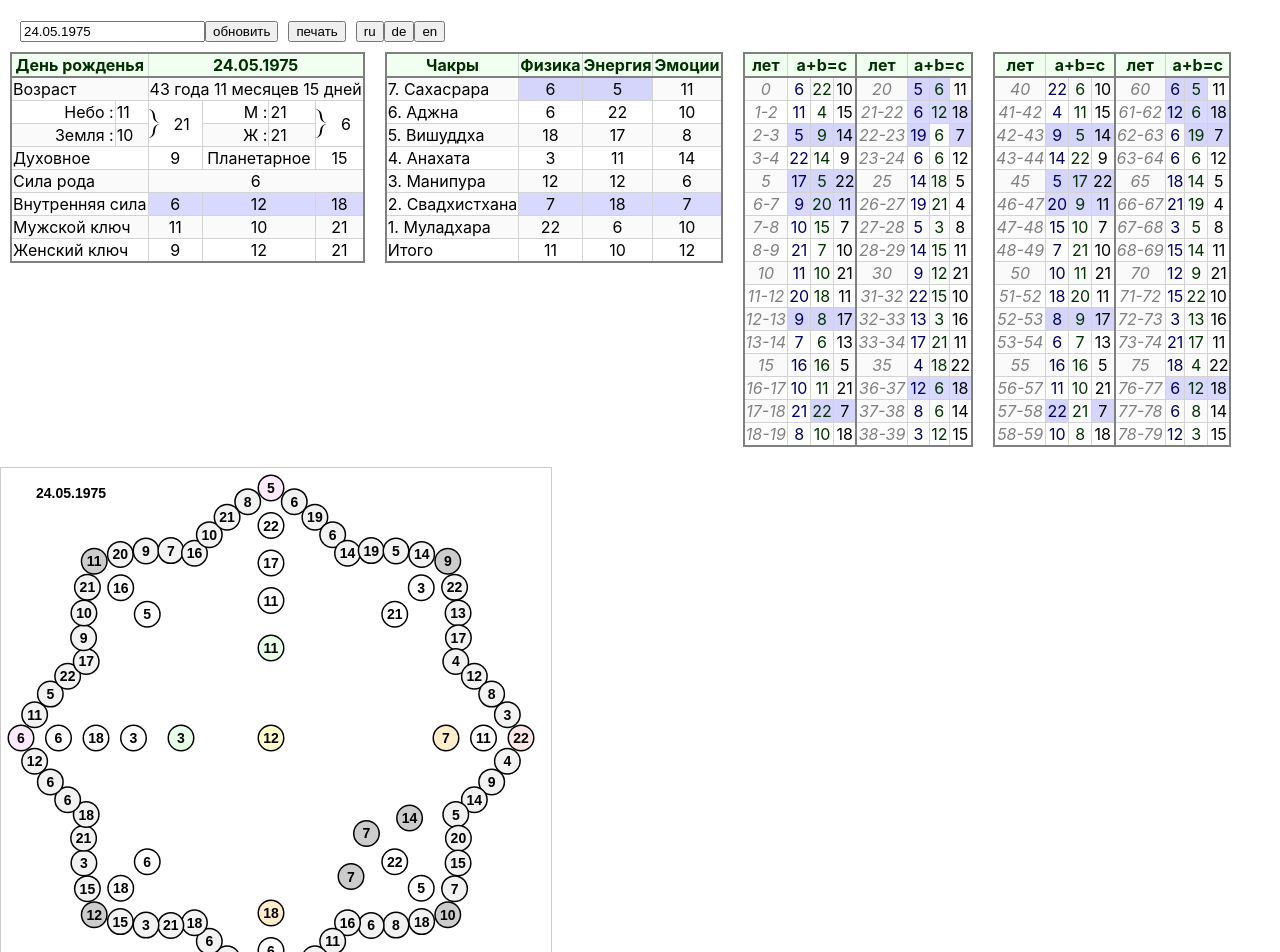
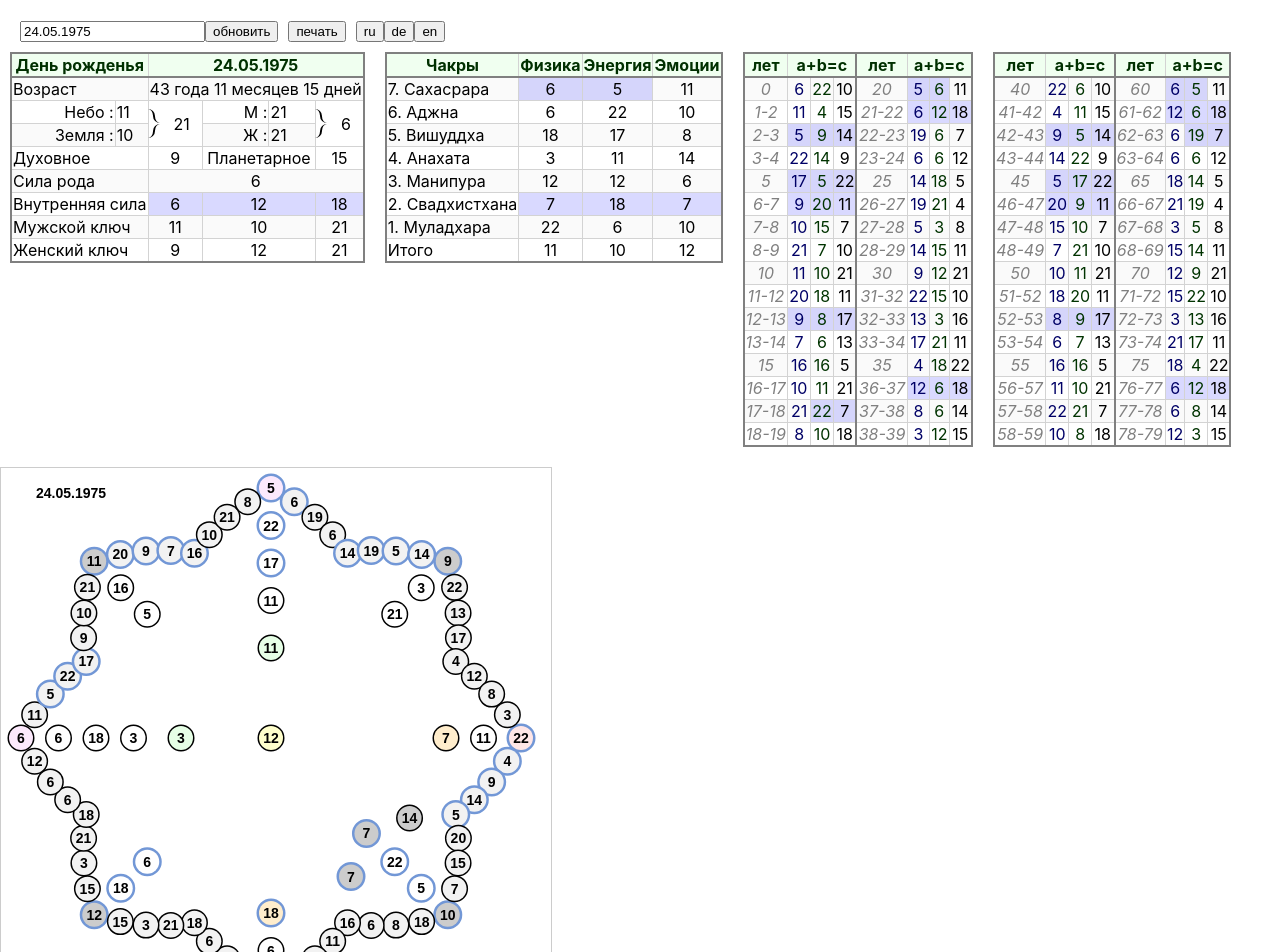
Before and after one commit to MozgOFF215/matrix-calculator, a React (Create React App) app: page / in a window 1280 px wide. Shown: the top 952 px of the page. Built offline with nearby package versions, Linux system fonts and the light colour scheme.

Commit message:
add keys

```diff
--- a/src/Box.js
+++ b/src/Box.js
@@ -1,13 +1,13 @@
 import React, { useCallback } from "react"
-import { dateParse, getPosX, getPosY, solve } from './Utils'
+import { dateParse, getPosX, getPosY, solve, checkKey } from './Utils'
 
-function newNode(name, grad, diam = 500, color = undefined) {
-  let node = { name, x: getPosX(grad, diam), y: getPosY(grad, diam), color }
+function newNode(id, name, grad, diam = 500, color = undefined) {
+  let node = { id, name, x: getPosX(grad, diam), y: getPosY(grad, diam), color }
 
   return node
 }
 
-function newYearsNodes(data, startGrad, endGrad, startDiam, endDiam, color) {
+function newYearsNodes(base, data, startGrad, endGrad, startDiam, endDiam, color) {
   let vertex = data.length
   let gradStep = (endGrad - startGrad) / (vertex + 1)
   let diamStep = (endDiam - startDiam) / (vertex + 1) / 2
@@ -19,64 +19,68 @@ function newYearsNodes(data, startGrad, endGrad, startDiam, endDiam, color) {
     grad += gradStep
     if (i < vertex / 2) diam += diamStep
     else diam -= diamStep
-    result.push(newNode(data[i], grad, diam, color))
+    result.push(newNode(i + 1 + base, data[i], grad, diam, color))
   }
   return result
 }
 
+function i64(id) { return id + 64 }
+function i256(id) { return id + 256 }
+
 function createNodes({ a, b, c, d, e, a1, b1, c1, d1, a2, a3, a4, b2, b3, b4, c2, c3, d2, d3, c4, c41, c42, a12, b12, c12, d12, a13, b13, c13, d13, a04, b04,
   years1, years2, years3, years4, years5, years6, years7, years8 }) {
-  let na = newNode(a, -90, 500, "#fce9fc") // "violet")
-  let nb = newNode(b, 0, 500, "#fce9fc") // "violet")
-  let nc = newNode(c, 90, 500, "#ffe6e6") //"red")
-  let nd = newNode(d, 180, 500, "#ffe6e6") //"red")
 
-  let ne = newNode(e, 0, 0, "#ffffcc") // "yellow")
+  let na = newNode(0, a, -90, 500, "#fce9fc", 0) // "violet")
+  let nb = newNode(16, b, 0, 500, "#fce9fc") // "violet")
+  let nc = newNode(32, c, 90, 500, "#ffe6e6") //"red")
+  let nd = newNode(48, d, 180, 500, "#ffe6e6") //"red")
 
-  let na1 = newNode(a1, -45, 500, "#cccccc") // "gray")
-  let nb1 = newNode(b1, 45, 500, "#cccccc") // "gray")
-  let nc1 = newNode(c1, 90 + 45, 500, "#cccccc") // "gray")
-  let nd1 = newNode(d1, 180 + 45, 500, "#cccccc") // "gray")
+  let ne = newNode(-1, e, 0, 0, "#ffffcc") // "yellow")
 
-  let na2 = newNode(a2, -90, 350)
-  let na3 = newNode(a3, -90, 425)
-  let na4 = newNode(a4, -90, 275)
+  let na1 = newNode(8, a1, -45, 500, "#cccccc") // "gray")
+  let nb1 = newNode(24, b1, 45, 500, "#cccccc") // "gray")
+  let nc1 = newNode(40, c1, 90 + 45, 500, "#cccccc") // "gray")
+  let nd1 = newNode(56, d1, 180 + 45, 500, "#cccccc") // "gray")
 
-  let nb2 = newNode(b2, 0, 350)
-  let nb3 = newNode(b3, 0, 425)
-  let nb4 = newNode(b4, 0, 275)
+  let na2 = newNode(i64(2), a2, -90, 350)
+  let na3 = newNode(i64(1), a3, -90, 425)
+  let na4 = newNode(-1, a4, -90, 275)
 
-  let nc2 = newNode(c2, 90, 350, "#ffedcc")// "orange")
-  let nc3 = newNode(c3, 90, 425)
+  let nb2 = newNode(i64(16 + 2), b2, 0, 350)
+  let nb3 = newNode(i64(16 + 1), b3, 0, 425)
+  let nb4 = newNode(-1, b4, 0, 275)
 
-  let nd2 = newNode(d2, 180, 350, "#ffedcc")// "orange")
-  let nd3 = newNode(d3, 180, 425)
-  let nc4 = newNode(c4, 90 + 45, 270, "#cccccc") // "gray")
-  let nc41 = newNode(c41, 90 + 30, 320, "#cccccc") // "gray")
-  let nc42 = newNode(c42, 180 - 30, 320, "#cccccc") // "gray")
-  let na12 = newNode(a12, -45, 350)
-  let nb12 = newNode(b12, 45, 350)
-  let nc12 = newNode(c12, 90 + 45, 350)
-  let nd12 = newNode(d12, 180 + 45, 350)
-  let na13 = newNode(a13, -45, 425)
-  let nb13 = newNode(b13, 45, 425)
-  let nc13 = newNode(c13, 90 + 45, 425)
-  let nd13 = newNode(d13, 180 + 45, 425)
-  let na04 = newNode(a04, -90, 180, "#e6ffe6") // "green")
-  let nb04 = newNode(b04, 0, 180, "#e6ffe6") // "green")
+  let nc2 = newNode(i64(32 + 2), c2, 90, 350, "#ffedcc")// "orange")
+  let nc3 = newNode(i64(32 + 1), c3, 90, 425)
+
+  let nd2 = newNode(i64(48 + 2), d2, 180, 350, "#ffedcc")// "orange")
+  let nd3 = newNode(i64(48 + 1), d3, 180, 425)
+  let nc4 = newNode(i256(0), c4, 90 + 45, 270, "#cccccc") // "gray")
+  let nc41 = newNode(i256(1), c41, 90 + 30, 320, "#cccccc") // "gray")
+  let nc42 = newNode(i256(2), c42, 180 - 30, 320, "#cccccc") // "gray")
+  let na12 = newNode(i64(8 + 2), a12, -45, 350)
+  let nb12 = newNode(i64(24 + 2), b12, 45, 350)
+  let nc12 = newNode(i64(40 + 2), c12, 90 + 45, 350)
+  let nd12 = newNode(i64(56 + 2), d12, 180 + 45, 350)
+  let na13 = newNode(i64(8 + 1), a13, -45, 425)
+  let nb13 = newNode(i64(24 + 1), b13, 45, 425)
+  let nc13 = newNode(i64(40 + 1), c13, 90 + 45, 425)
+  let nd13 = newNode(i64(56 + 1), d13, 180 + 45, 425)
+  let na04 = newNode(-1, a04, -90, 180, "#e6ffe6") // "green")
+  let nb04 = newNode(-1, b04, 0, 180, "#e6ffe6") // "green")
 
   let start = 500
   let end = 100
   let color = "#f2f2f2" // "lightgray"
 
-  let ny1 = newYearsNodes(years1, -90, -45, start, end, color)
-  let ny2 = newYearsNodes(years2, -45, 0, start, end, color)
-  let ny3 = newYearsNodes(years3, 0, 45, start, end, color)
-  let ny4 = newYearsNodes(years4, 45, 90, start, end, color)
-  let ny5 = newYearsNodes(years5, 90, 90 + 45, start, end, color)
-  let ny6 = newYearsNodes(years6, 90 + 45, 180, start, end, color)
-  let ny7 = newYearsNodes(years7, 180, 180 + 45, start, end, color)
-  let ny8 = newYearsNodes(years8, 180 + 45, 180 + 90, start, end, color)
+  let ny1 = newYearsNodes(0, years1, -90, -45, start, end, color)
+  let ny2 = newYearsNodes(8, years2, -45, 0, start, end, color)
+  let ny3 = newYearsNodes(16, years3, 0, 45, start, end, color)
+  let ny4 = newYearsNodes(24, years4, 45, 90, start, end, color)
+  let ny5 = newYearsNodes(32, years5, 90, 90 + 45, start, end, color)
+  let ny6 = newYearsNodes(40, years6, 90 + 45, 180, start, end, color)
+  let ny7 = newYearsNodes(48, years7, 180, 180 + 45, start, end, color)
+  let ny8 = newYearsNodes(56, years8, 180 + 45, 180 + 90, start, end, color)
 
   return [
     na, nb, nc, nd,
@@ -95,7 +99,7 @@ export function Box({ diam, dx, dy, date }) {
 
   let refCanvas = useCallback(canvas => {
     if (!canvas) return
-    let nodes = createNodes(solve(dd, mm, yy))
+    let nodes = checkKeysNodes(createNodes(solve(dd, mm, yy)))
     let ctx = canvas.getContext("2d")
     ctx.clearRect(0, 0, canvas.width, canvas.height);
     ctx.textAlign = "center"
@@ -106,8 +110,13 @@ export function Box({ diam, dx, dy, date }) {
     nodes.map(d => {
       ctx.beginPath()
       ctx.arc(d.x, d.y, dc, 0, 2 * Math.PI)
-      ctx.strokeStyle = "black";
-      ctx.lineWidth = 3
+      if (d.key) {
+        ctx.strokeStyle = "#7297d6";
+        ctx.lineWidth = 5
+      } else {
+        ctx.strokeStyle = "black";
+        ctx.lineWidth = 3
+      }
       ctx.stroke()
       ctx.fillStyle = d.color ? d.color : "white"
       ctx.fill()
@@ -137,3 +146,58 @@ Box.defaultProps = {
   diam: 500,
   dx: 20, dy: 20
 }
+
+function checkNodes(nodes, id1, id2, id3) {
+
+  // for check
+  // nodes.map(d => {
+  //   if ([id1, id2, id3].includes(d.id)) d.key=1
+  // })
+
+  let focusNodes = []
+  nodes.map(d => {
+    if (id1 === d.id) focusNodes.push(d)
+  })
+  nodes.map(d => {
+    if (id2 === d.id) focusNodes.push(d)
+  })
+  nodes.map(d => {
+    if (id3 === d.id) focusNodes.push(d)
+  })
+
+  let keys = checkKey(focusNodes.map(d => d.name))
+  let a = keys.filter(i => i.b[0].m).length > 0
+  let b = keys.filter(i => i.b[1].m).length > 0
+  let c = keys.filter(i => i.b[2].m).length > 0
+
+  if (!b) return
+
+  if (a) focusNodes[0].key = 1
+  if (b) focusNodes[1].key = 1
+  if (c) focusNodes[2].key = 1
+}
+
+function checkNodes64(nodes, base) {
+  checkNodes(nodes, base, i64(base + 1), i64(base + 2))
+}
+
+function checkKeysNodes(nodes) {
+
+  checkNodes64(nodes, 0)
+  checkNodes64(nodes, 8)
+  checkNodes64(nodes, 16)
+  checkNodes64(nodes, 24)
+  checkNodes64(nodes, 32)
+  checkNodes64(nodes, 40)
+  checkNodes64(nodes, 48)
+  checkNodes64(nodes, 56)
+
+  checkNodes(nodes, i64(32 + 2), i256(0), i256(1))
+  checkNodes(nodes, i64(48 + 2), i256(0), i256(2))
+
+  for (let i = 0; i < 64 - 2; i++) {
+    checkNodes(nodes, i, i + 1, i + 2)
+  }
+
+  return nodes
+}
--- a/src/Table.js
+++ b/src/Table.js
@@ -105,10 +105,10 @@ export const Table = localize(({ date, texts }) => {
   let { a, b, c, d, a1, b1, c1, d1, a3, b3, a2, b2, a4, b4, c2, d2, e, sky, earth, m, f } = solve(dd, mm, yy)
 
   let summSE = mod(sky + earth)
-  let { sa, sb, sc } = chekWithStyles([sky, earth, summSE])
+  let { sa, sb, sc } = chekWithStyles([sky, earth, summSE], true)
 
   let summMF = mod(m + f)
-  let { sa: sa1, sb: sb1, sc: sc1 } = chekWithStyles([m, f, summMF])
+  let { sa: sa1, sb: sb1, sc: sc1 } = chekWithStyles([m, f, summMF], true)
 
   let spirit = mod(summSE + summMF)
   let genusPower = mod(a1 + b1 + c1 + d1)
--- a/src/Utils.js
+++ b/src/Utils.js
@@ -285,15 +285,23 @@ export function checkKey(array) {
   return res
 }
 
-export function chekWithStyles(array) {
+export function chekWithStyles(array, withHole) {
 
   let keys = checkKey(array)
   let sa, sb, sc
   let color = "rgba(0,0,255,0.15)"
+
+  let a=keys.filter(i => i.b[0].m).length > 0
+  let b=keys.filter(i => i.b[1].m).length > 0
+  let c=keys.filter(i => i.b[2].m).length > 0
+
+  if (!b && !withHole) return { sa, sb, sc }
+
   if (keys.length > 0) {
-    if (keys.filter(i => i.b[0].m).length > 0) sa = { backgroundColor: color }
-    if (keys.filter(i => i.b[1].m).length > 0) sb = { backgroundColor: color }
-    if (keys.filter(i => i.b[2].m).length > 0) sc = { backgroundColor: color }
+    if (a) sa = { backgroundColor: color }
+    if (b) sb = { backgroundColor: color }
+    if (c) sc = { backgroundColor: color }
   }
+
   return { sa, sb, sc }
 }
```
